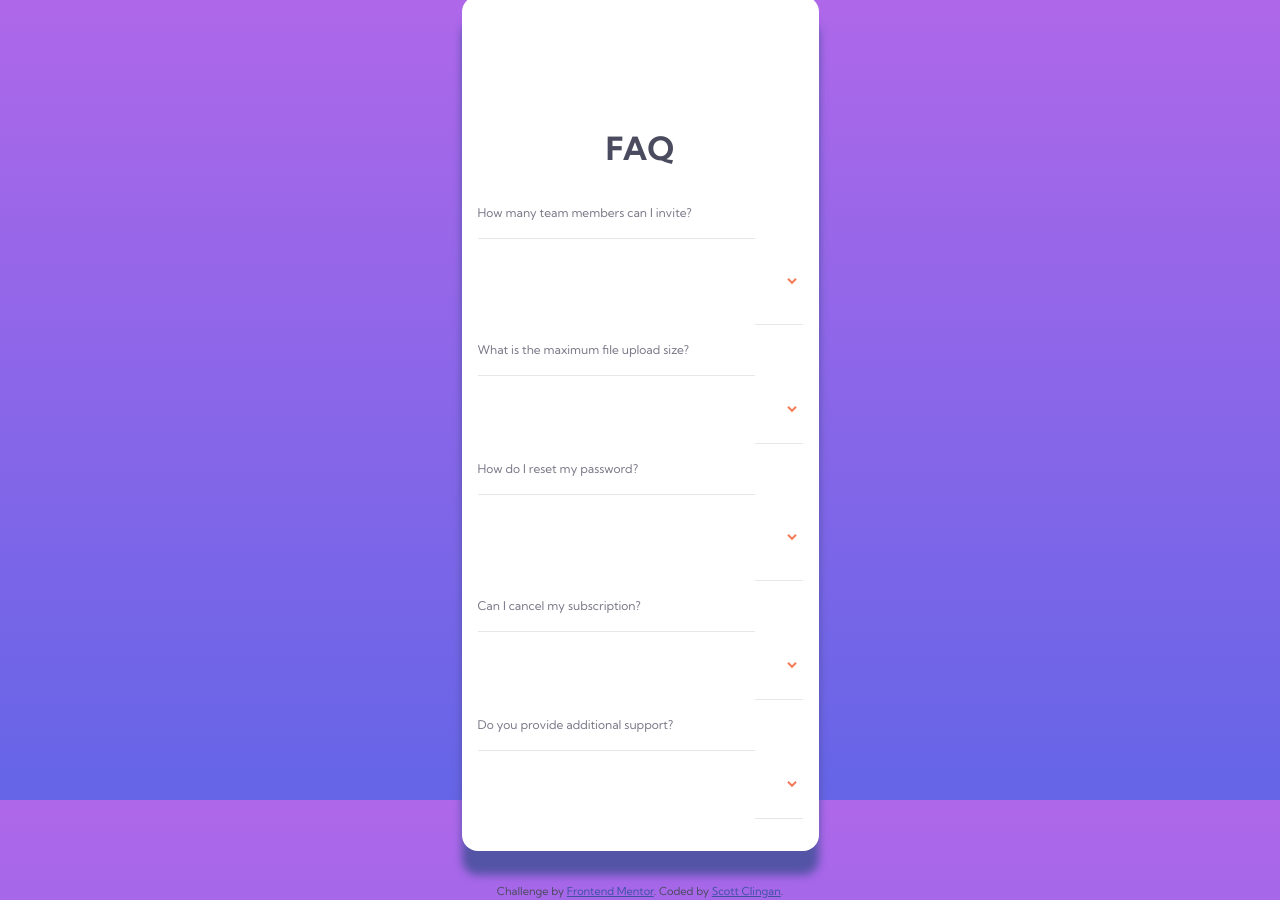
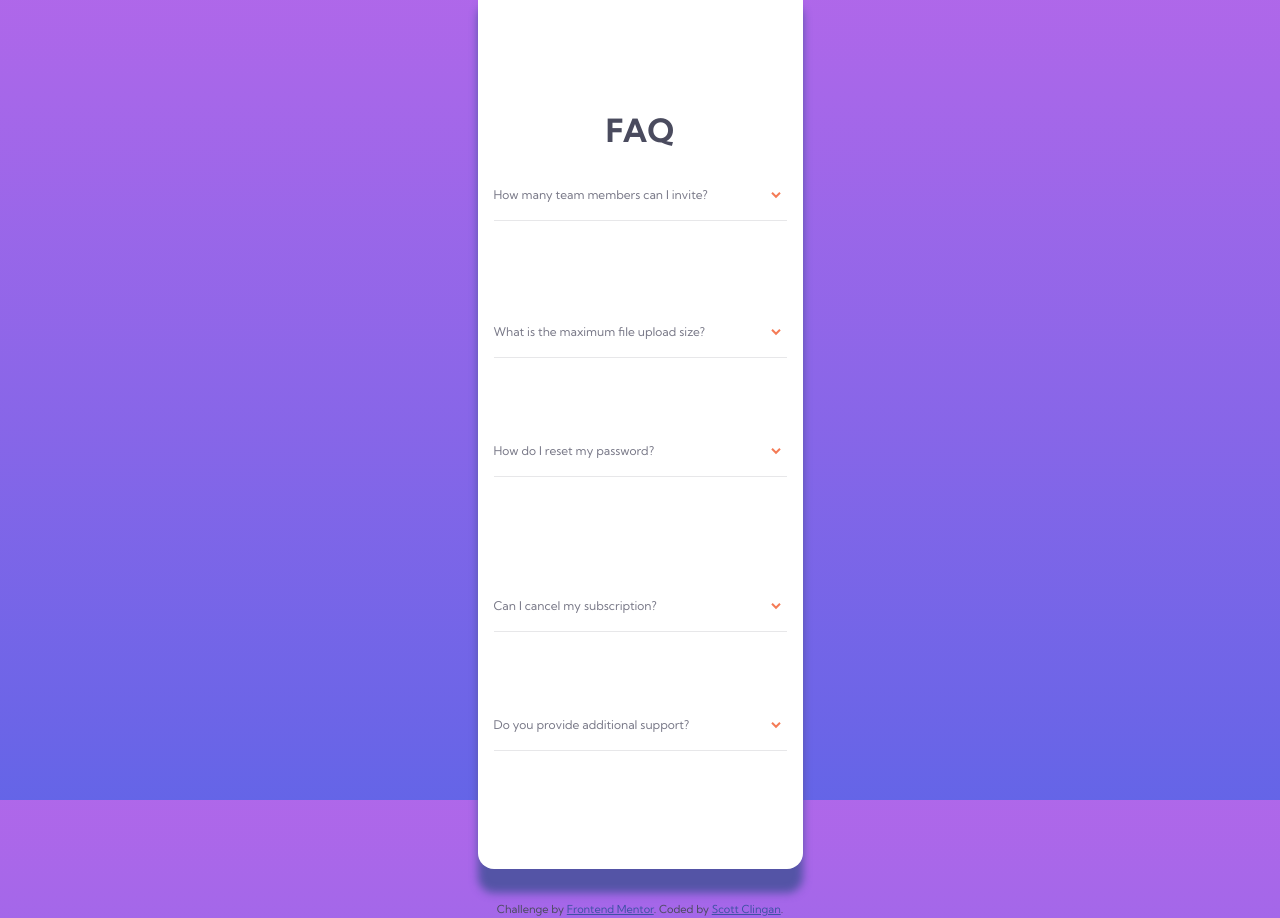
Before and after one commit to sclingan/faq-accordion, a React (Vite) app: page / in a window 1280 px wide. Built offline with nearby package versions, Linux system fonts and the light colour scheme.

Commit message:
Fixed ul accessibility issue

```diff
--- a/src/App.css
+++ b/src/App.css
@@ -80,6 +80,7 @@ body {
 .div__card {
   background-color: white;
   /* min-width: 20.3125rem; */
+  max-width: 20.3125rem;
   border-radius: 1rem;
   padding-inline: 1rem;
   position: relative;
@@ -107,12 +108,12 @@ h1 {
   font-size: 2rem;
 }
 
+
 ul {
   display: grid;
   grid-template-columns: 1fr auto;
   list-style: none;
   text-align: left;
-  max-width: 20.3125rem;
   padding: 0;
   margin: 0;
 }
--- a/src/card.tsx
+++ b/src/card.tsx
@@ -16,66 +16,57 @@ function Card() {
                         <p>How many team members can I invite?</p>
                     </div>
                 </li>
+                <button className="btn__accordion" aria-expanded='false'><img src={arrow_icon} alt="" id='icon_2'></img></button>
                 <li>
                     <div className='div__card_answer'>
                         <p>You can invite up to 2 additional users on the Free plan. There is no limit on team members for the Premium plan.</p>
                     </div>
                 </li>
-
-                <button className="btn__accordion" aria-expanded='false'><img src={arrow_icon} alt="" id='icon_2'></img></button>
-
                 <li>
                     <div className='div__card_question'>
                         <p>What is the maximum file upload size?</p>
                     </div>
                 </li>
+                <button className="btn__accordion" aria-expanded='false'><img src={arrow_icon} alt="" id='icon_2'></img></button>
                 <li>
                     <div className='div__card_answer'>
                         <p>No more than 2GB. All files in your account must fit your allotted storage space.</p>
                     </div>
                 </li>
-
-                <button className="btn__accordion" aria-expanded='false'><img src={arrow_icon} alt="" id='icon_2'></img></button>
-
                 <li>
                     <div className='div__card_question'>
                         <p>How do I reset my password?</p>
                     </div>
                 </li>
+                <button className="btn__accordion" aria-expanded='false'><img src={arrow_icon} alt="" id='icon_2'></img></button>
                 <li>
                     <div className='div__card_answer'>
                         <p>Click “Forgot password” from the login page or “Change password” from your profile page. A reset link will be emailed to you.</p>
                     </div>
                 </li>
-
-                <button className="btn__accordion" aria-expanded='false'><img src={arrow_icon} alt="" id='icon_2'></img></button>
-
                 <li>
                     <div className='div__card_question'>
                         <p>Can I cancel my subscription?</p>
                     </div>
-
                 </li>
+                <button className="btn__accordion" aria-expanded='false'><img src={arrow_icon} alt="" id='icon_2'></img></button>
                 <li>
                     <div className='div__card_answer'>
                         <p>Yes! Send us a message and we’ll process your request no questions asked.</p>
                     </div>
                 </li>
-
-                <button className="btn__accordion" aria-expanded='false'><img src={arrow_icon} alt="" id='icon_2'></img></button>
-
                 <li>
                     <div className='div__card_question'>
                         <p>Do you provide additional support?</p>
                     </div>
                 </li>
+                <button className="btn__accordion" aria-expanded='false'><img src={arrow_icon} alt="" id='icon_2'></img></button>
                 <li>
                     <div className='div__card_answer'>
                         <p>Chat and email support is available 24/7. Phone lines are open during normal business hours.</p>
                     </div>
                 </li>
 
-                <button className="btn__accordion" aria-expanded='false'><img src={arrow_icon} alt="" id='icon_2'></img></button>
 
             </ul>
         </section>
```
